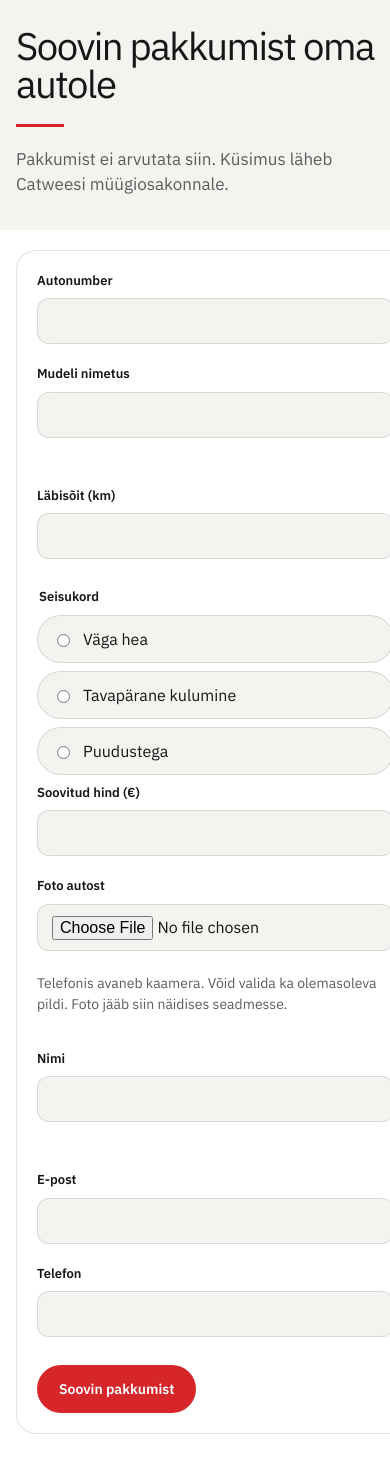
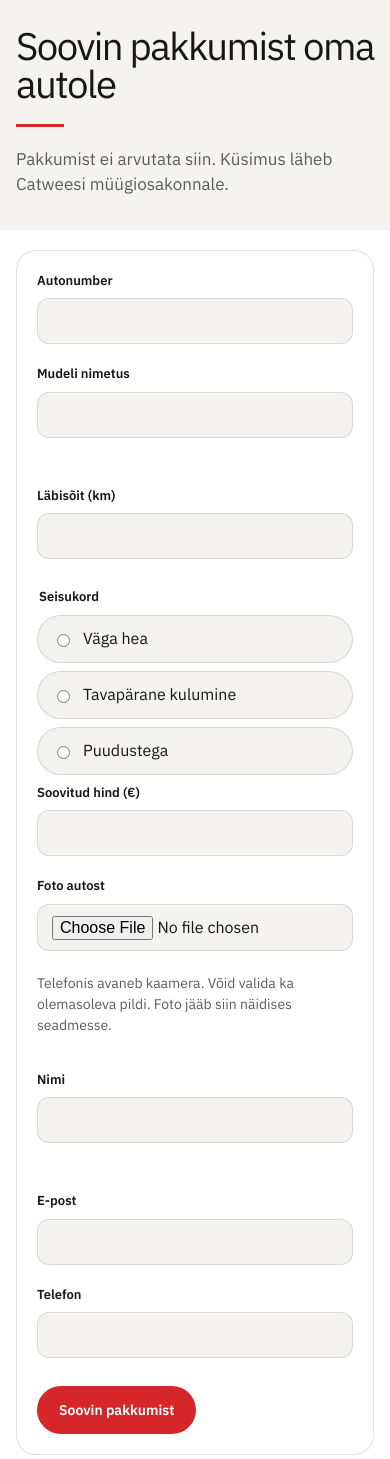
Before and after one commit to martinorav-png/catwees-platform, a PHP site: page /tagasiost.html in a window 390 px wide. Shown: the part 111-1570 px from the top of the page. Run offline with PHP 8.4, Linux system fonts and the light colour scheme.

Commit message:
Keep the test-drive and trade-in forms inside the screen.

```diff
--- a/mockup/assistent.html
+++ b/mockup/assistent.html
@@ -12,7 +12,7 @@
   <title>Catwees — Küsi nõu</title>
   <meta name="theme-color" content="#e8e6e1">
   <link rel="stylesheet" href="fonts.css?v=plex">
-  <link rel="stylesheet" href="styles.css?v=rev22">
+  <link rel="stylesheet" href="styles.css?v=rev23">
 </head>
 <body>
   <a class="skip" href="#sisu">Sisu juurde</a>
--- a/mockup/index.html
+++ b/mockup/index.html
@@ -13,7 +13,7 @@
   <meta name="theme-color" content="#e8e6e1">
   <meta http-equiv="Cache-Control" content="no-cache, no-store, must-revalidate">
   <link rel="stylesheet" href="fonts.css?v=plex">
-  <link rel="stylesheet" href="styles.css?v=rev22">
+  <link rel="stylesheet" href="styles.css?v=rev23">
 </head>
 <body class="is-home">
   <a class="skip" href="#sisu">Sisu juurde</a>
--- a/mockup/muuk.html
+++ b/mockup/muuk.html
@@ -12,7 +12,7 @@
   <title>Catwees — Autod</title>
   <meta name="theme-color" content="#e8e6e1">
   <link rel="stylesheet" href="fonts.css?v=plex">
-  <link rel="stylesheet" href="styles.css?v=rev22">
+  <link rel="stylesheet" href="styles.css?v=rev23">
 </head>
 <body>
   <a class="skip" href="#sisu">Sisu juurde</a>
--- a/mockup/profiil.html
+++ b/mockup/profiil.html
@@ -12,7 +12,7 @@
   <title>Catwees — Profiil</title>
   <meta name="theme-color" content="#e8e6e1">
   <link rel="stylesheet" href="fonts.css?v=plex">
-  <link rel="stylesheet" href="styles.css?v=rev22">
+  <link rel="stylesheet" href="styles.css?v=rev23">
 </head>
 <body>
   <a class="skip" href="#sisu">Sisu juurde</a>
--- a/mockup/proovisoit.html
+++ b/mockup/proovisoit.html
@@ -12,7 +12,7 @@
   <title>Catwees — Broneeri proovisõit</title>
   <meta name="theme-color" content="#e8e6e1">
   <link rel="stylesheet" href="fonts.css?v=plex">
-  <link rel="stylesheet" href="styles.css?v=rev22">
+  <link rel="stylesheet" href="styles.css?v=rev23">
 </head>
 <body>
   <a class="skip" href="#sisu">Sisu juurde</a>
--- a/mockup/styles.css
+++ b/mockup/styles.css
@@ -457,6 +457,7 @@ header.is-overlay:not(.is-solid) .nav-btn:hover { background: var(--red); color:
 .band > h2,
 .page-title {
   margin: 0;
+  overflow-wrap: break-word;
   font-size: clamp(2.4rem, 5vw, 4.2rem);
   font-weight: 500;
   letter-spacing: -0.04em;
@@ -552,15 +553,17 @@ header.is-overlay:not(.is-solid) .nav-btn:hover { background: var(--red); color:
 .crumb a { color: var(--ink); text-decoration: none; }
 
 .split {
+  width: 100%;
   max-width: 1200px;
   margin: 48px auto 80px;
   display: grid;
-  grid-template-columns: 0.78fr 1.22fr;
+  grid-template-columns: minmax(0, 0.78fr) minmax(0, 1.22fr);
   gap: 32px;
   align-items: start;
   padding: 0 28px;
 }
 .split-side {
+  min-width: 0;
   background: var(--paper);
   border-radius: 20px;
   padding: 32px;
@@ -576,17 +579,19 @@ header.is-overlay:not(.is-solid) .nav-btn:hover { background: var(--red); color:
 .split-side a[href^="tel:"],
 .split-side a[href^="mailto:"] { color: var(--red); text-underline-offset: 3px; }
 .split-main {
+  min-width: 0;
   background: var(--white);
   border: 1px solid var(--line);
   border-radius: 20px;
   padding: 32px;
 }
 
-.form { display: grid; }
+.form { display: grid; min-width: 0; }
 .field {
   display: flex;
   flex-direction: column;
   gap: 8px;
+  min-width: 0;
   padding: 0 0 20px;
 }
 .field > label,
@@ -599,6 +604,9 @@ fieldset legend {
 .field select,
 .field textarea,
 .composer textarea {
+  width: 100%;
+  min-width: 0;
+  max-width: 100%;
   min-height: 46px;
   padding: 10px 14px;
   border: 1px solid var(--line);
@@ -612,7 +620,7 @@ fieldset legend {
 .field select:focus,
 .field textarea:focus,
 .composer textarea:focus { border-color: var(--red); background: var(--white); caret-color: var(--red); }
-.row.two, .book { display: grid; gap: 28px; align-items: start; }
+.row.two, .book { display: grid; gap: 28px; align-items: start; min-width: 0; }
 .field-error, .summary { color: var(--red-deep); font-weight: 600; }
 .summary:empty { display: none; }
 .check {
@@ -629,11 +637,13 @@ fieldset { margin: 8px 0; padding: 0; border: 0; }
   display: flex;
   align-items: center;
   gap: 10px;
+  min-width: 0;
   min-height: 48px;
-  padding: 0 14px;
+  padding: 8px 14px;
   border: 1px solid var(--line);
   border-radius: 999px;
   background: var(--paper);
+  line-height: 1.3;
 }
 .choice:has(input:checked) { background: var(--red); color: var(--white); border-color: var(--red); }
 .hint { color: var(--muted); font-size: 14px; }
@@ -679,7 +689,7 @@ fieldset { margin: 8px 0; padding: 0; border: 0; }
 .submit:hover { background: var(--red-deep); color: var(--white); }
 .submit:disabled { background: var(--sand); color: var(--muted); }
 
-.cal { margin-top: 8px; border: 1px solid var(--line); border-radius: 16px; overflow: hidden; }
+.cal { margin-top: 8px; min-width: 0; border: 1px solid var(--line); border-radius: 16px; overflow: hidden; }
 .cal-bar {
   display: flex;
   align-items: center;
@@ -689,8 +699,9 @@ fieldset { margin: 8px 0; padding: 0; border: 0; }
   color: var(--white);
 }
 .icon-btn { width: 44px; height: 44px; border: 0; border-radius: 999px; background: transparent; color: inherit; }
-.week, .days { display: grid; grid-template-columns: repeat(7, 1fr); }
+.week, .days { display: grid; grid-template-columns: repeat(7, minmax(0, 1fr)); min-width: 0; }
 .week span, .day, .time {
+  min-width: 0;
   min-height: 44px;
   display: grid;
   place-items: center;
@@ -908,7 +919,7 @@ footer {
   .is-home .hero { min-height: calc(100svh - 78px); }
   .is-home .hero-copy { padding: 20px 16px; }
   .home-actions { width: min(78vw, 300px); }
-  .lineup, .split, .paths, .assist, .choices.three { grid-template-columns: 1fr; }
+  .lineup, .split, .paths, .assist, .choices.three { grid-template-columns: minmax(0, 1fr); }
   .switch { grid-template-columns: 1fr 1fr; gap: 8px; }
   .switch button {
     white-space: normal;
--- a/mockup/taastamine.html
+++ b/mockup/taastamine.html
@@ -12,7 +12,7 @@
   <title>Catwees — Parooli taastamine</title>
   <meta name="theme-color" content="#e8e6e1">
   <link rel="stylesheet" href="fonts.css?v=plex">
-  <link rel="stylesheet" href="styles.css?v=rev22">
+  <link rel="stylesheet" href="styles.css?v=rev23">
 </head>
 <body>
   <a class="skip" href="#sisu">Sisu juurde</a>
--- a/mockup/tagasiost.html
+++ b/mockup/tagasiost.html
@@ -12,7 +12,7 @@
   <title>Catwees — Pakkumine</title>
   <meta name="theme-color" content="#e8e6e1">
   <link rel="stylesheet" href="fonts.css?v=plex">
-  <link rel="stylesheet" href="styles.css?v=rev22">
+  <link rel="stylesheet" href="styles.css?v=rev23">
 </head>
 <body>
   <a class="skip" href="#sisu">Sisu juurde</a>
--- a/mockup/teated.html
+++ b/mockup/teated.html
@@ -12,7 +12,7 @@
   <title>Catwees — Teated</title>
   <meta name="theme-color" content="#e8e6e1">
   <link rel="stylesheet" href="fonts.css?v=plex">
-  <link rel="stylesheet" href="styles.css?v=rev22">
+  <link rel="stylesheet" href="styles.css?v=rev23">
 </head>
 <body>
   <a class="skip" href="#sisu">Sisu juurde</a>
--- a/mockup/teenindus.html
+++ b/mockup/teenindus.html
@@ -12,7 +12,7 @@
   <title>Catwees — Teenindus</title>
   <meta name="theme-color" content="#e8e6e1">
   <link rel="stylesheet" href="fonts.css?v=plex">
-  <link rel="stylesheet" href="styles.css?v=rev22">
+  <link rel="stylesheet" href="styles.css?v=rev23">
 </head>
 <body>
   <a class="skip" href="#sisu">Sisu juurde</a>
```
